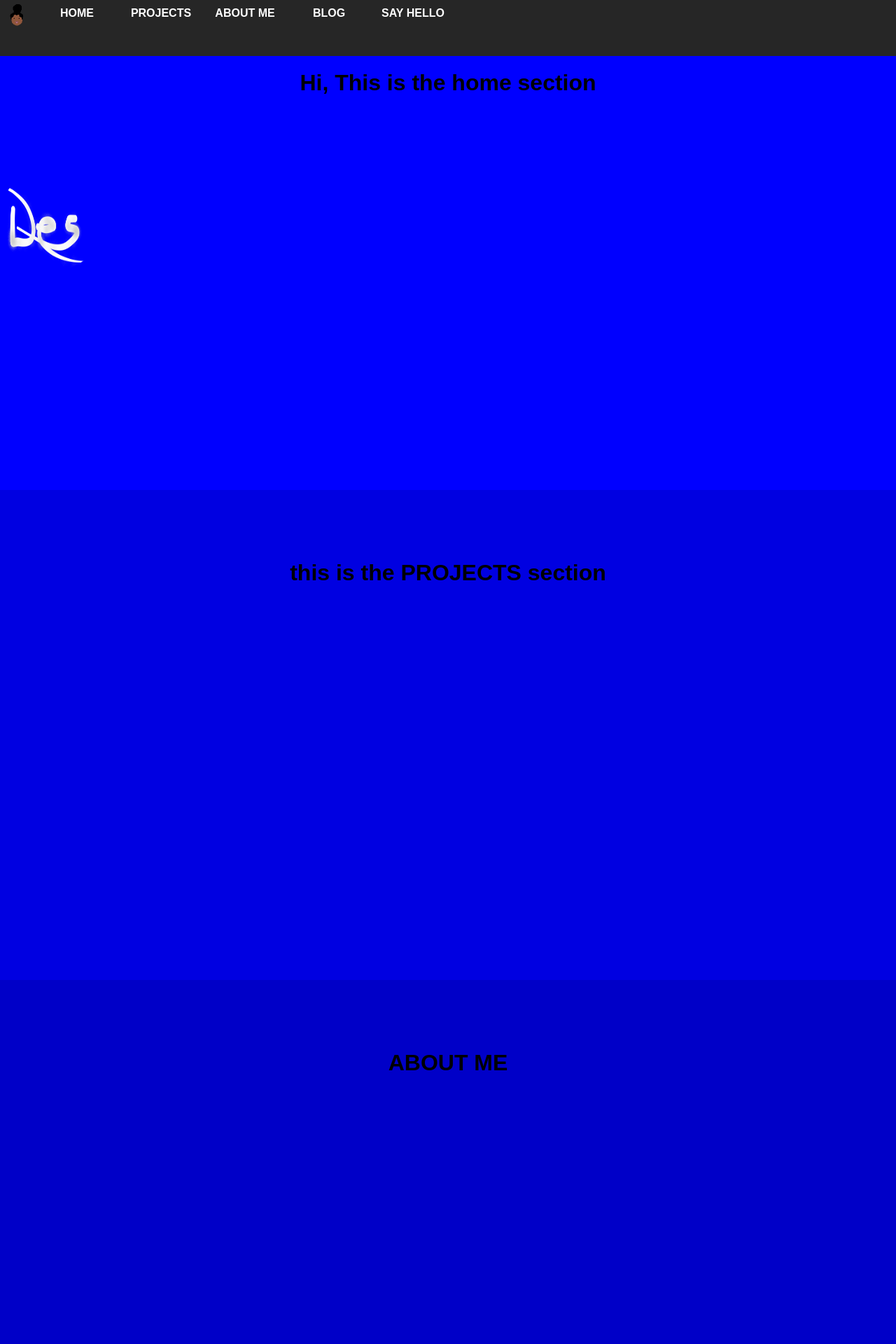
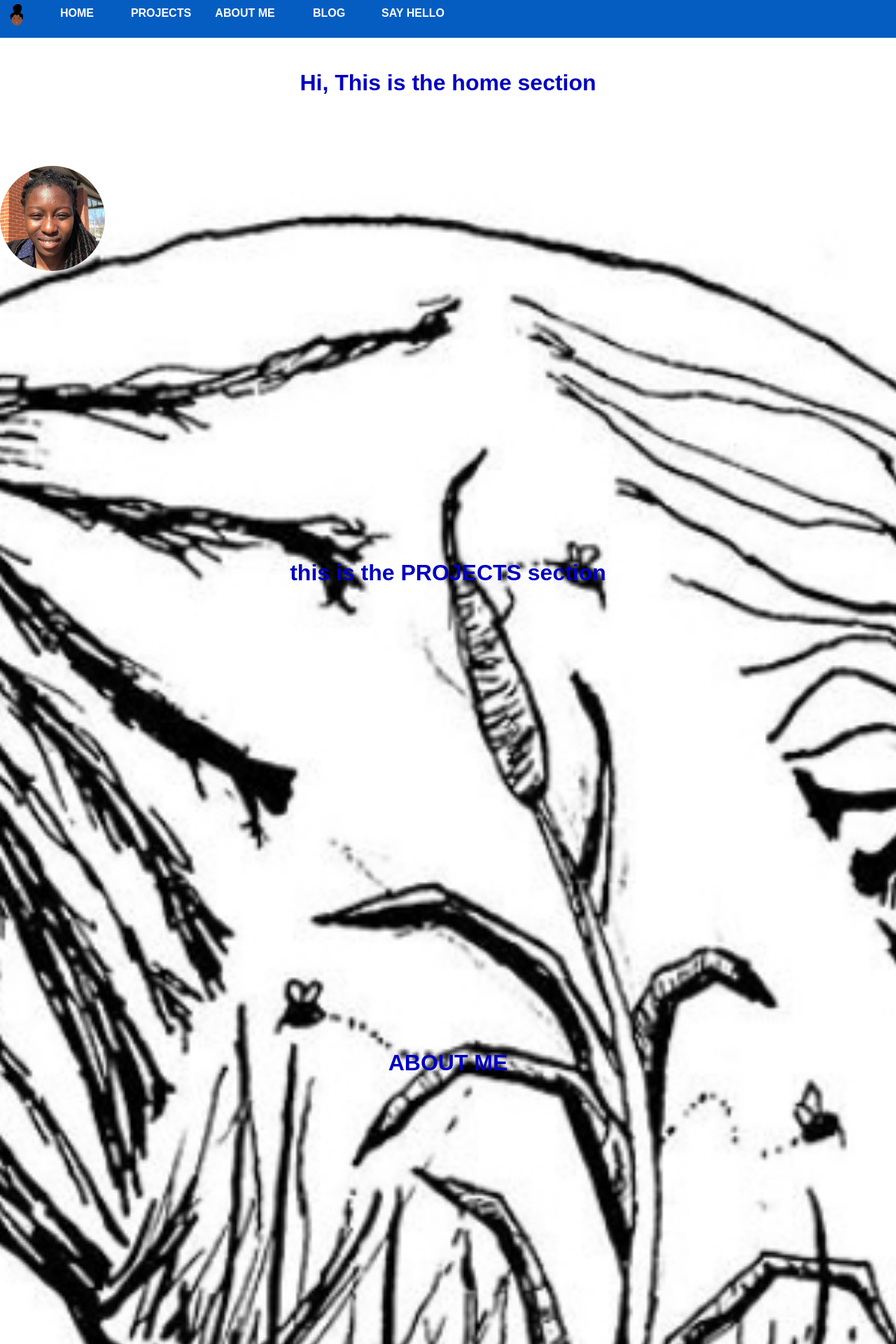
Before and after one commit to DestineeAdams/portfolio-Website, a PHP site: page / in a window 1280 px wide. Shown: the top 1920 px of the page at 70% size. Run offline with PHP 8.4, Linux system fonts and the light colour scheme.

Commit message:
updated back round

```diff
--- a/index.html
+++ b/index.html
@@ -39,7 +39,7 @@
 
     <div id='section1'>
         <h1>Hi, This is the home section</h1>
-        <img  src="logo3.png">
+        <img  src="profile2.png">
     </div>
 
     <div id='section2'>
@@ -48,7 +48,7 @@
 
     <div id='section3'>
         <h1>ABOUT ME</h1>
-        <!-- <img  src="red-bananas.webp"> -->
+
         </div>
 
     <div id='section4'>
--- a/style.css
+++ b/style.css
@@ -1,5 +1,10 @@
 html{
     scroll-behavior: smooth;
+    min-height: 100%;
+    background-image: url(IMG_6983.jpg);
+    background-size: cover;
+    background-repeat: no-repeat;
+    background-position: center center;
 }
 
 
@@ -9,14 +14,15 @@ body{
     padding: auto auto;
     font-family: Arial;
     scroll-behavior: smooth;
+    text
 }
 
 
 
 nav {
     width: 100%;
-    height: 10%;
-    background-color: #262626;
+    height: 6.75%;
+    background: rgb(5, 93, 194);
     overflow: hidden;
     position: fixed;
     top: 0;
@@ -62,35 +68,30 @@ a{
 #section1 {
     width: 100%;
     height: 700px;
-    background: rgb(0, 0, 255);
     display: inline-block;
 }
 
 #section2 {
     width: 100%;
     height: 700px;
-    background: rgb(0, 0, 225);
     display: inline-block;
 }
 
 #section3 {
     width: 100%;
     height: 700px;
-    background: rgb(0, 0, 200);
     display: inline-block;
 }
 
 #section4 {
     width: 100%;
     height: 700px;
-    background: rgb(0, 0, 175);
     display: inline-block;
 }
 
 #section5 {
     width: 100%;
     height: 700px;
-    background: rgb(0, 0, 150);
     display: inline-block;
 }
 
@@ -98,6 +99,7 @@ h1{
     margin: 100px;
     text-align: center;
     padding: 0;
+    color: rgb(0, 0, 194);
 }
 
 img {
```
Also changed, not shown: IMG_6983.jpg (added), logo2.png (deleted), logo3.png (deleted), profile2.png (added), red-bananas.webp (deleted).
